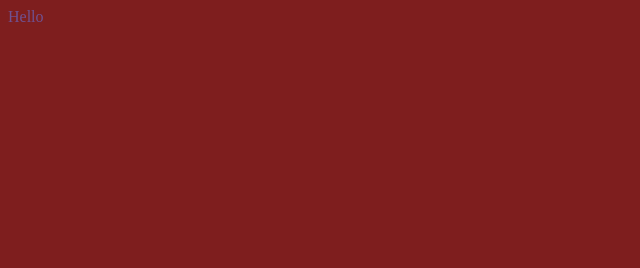
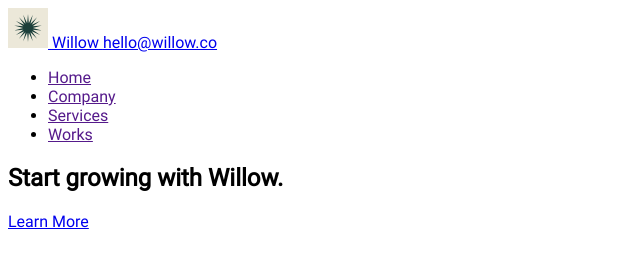
Before and after one commit to NadyaPod/Willow, a website: page source/index.html in a window 1280 px wide. Shown: the whole page, without its empty margins (0-640 px from the left). Drawn offline with Linux system fonts and the light colour scheme.

Commit message:
feat: header markup

```diff
--- a/gulpfile.js
+++ b/gulpfile.js
@@ -14,7 +14,7 @@ const styles = () => {
 };
 
 const html = () => {
-  return gulp.src("source/*.html").pipe(gulp.dest("source"));
+  return gulp.src("source/*.html");
 };
 
 const server = (done) => {
--- a/source/index.html
+++ b/source/index.html
@@ -8,6 +8,26 @@
   <title>Document</title>
 </head>
 <body>
-  Hello
+  <header class="header">
+    <a class="header__logo logo" href="#">
+      <img class="logo__icon" src="./img/logo.svg" alt="Willow logo.">
+      <span class="logo__text">Willow</span>
+    </a>
+    <a class="header__contact" href="mailto:hello@willow.co">hello@willow.co</a>
+    <nav class="header__navigation navigation">
+      <ul class="navigation__list">
+        <li class="navigation__item"><a href="" class="navigation__link">Home</a></li>
+        <li class="navigation__item"><a href="" class="navigation__link">Company</a></li>
+        <li class="navigation__item"><a href="" class="navigation__link">Services</a></li>
+        <li class="navigation__item"><a href="" class="navigation__link">Works</a></li>
+      </ul>
+      <div class="navigation__preview preview">
+        <h2 class="preview__title">Start growing with Willow.</h2>
+        <a class="preview__link" href="#">Learn More</a>
+      </div>
+    </nav>
+  </header>
+  <main class="main"></main>
+  <footer class="footer"></footer>
 </body>
 </html>
--- /dev/null
+++ b/source/sass/base.scss
@@ -0,0 +1,7 @@
+body {
+  font-family: $main-font;
+}
+
+h1 {
+  font-family: $secondary-font;
+}
--- /dev/null
+++ b/source/sass/fonts.scss
@@ -0,0 +1,17 @@
+@font-face {
+  font-family: "Roboto";
+  font-style: normal;
+  font-weight: 400;
+  src: url("../fonts/Roboto.woff2") format("woff2"),
+    url("../fonts/Roboto.woff") format("woff");
+  font-display: swap;
+}
+
+@font-face {
+  font-family: "Inter";
+  font-style: normal;
+  font-weight: 400;
+  src: url("../fonts/Inter.woff2") format("woff2"),
+    url("../fonts/Inter.woff") format("woff");
+  font-display: swap;
+}
--- a/source/sass/style.scss
+++ b/source/sass/style.scss
@@ -1,7 +1,3 @@
-body {
-  background-color: rgb(126, 30, 30);
-}
-
-html {
-  color: rgb(112, 82, 146);
-}
+@import "fonts.scss";
+@import "variables.scss";
+@import "base.scss"
--- /dev/null
+++ b/source/sass/variables.scss
@@ -0,0 +1,10 @@
+$main-green: #102226;
+$light-green: #485b60;
+$light-green-secondary: #1c3f3a;
+$grey: #b4bbbd;
+$grey-border: #dde3e4;
+$white: #ffffff;
+$white-secondary: #ece8d9;
+$beige: #cbc7b5;
+$main-font: "Roboto", "Arial", sans-serif;
+$secondary-font: "Inter", "Arial", sans-serif
```
Also changed, not shown: source/css/style.css, source/fonts/Inter.woff (added), source/fonts/Inter.woff2 (added), source/fonts/Roboto.woff (added), source/fonts/Roboto.woff2 (added), source/img/logo.svg (added).
